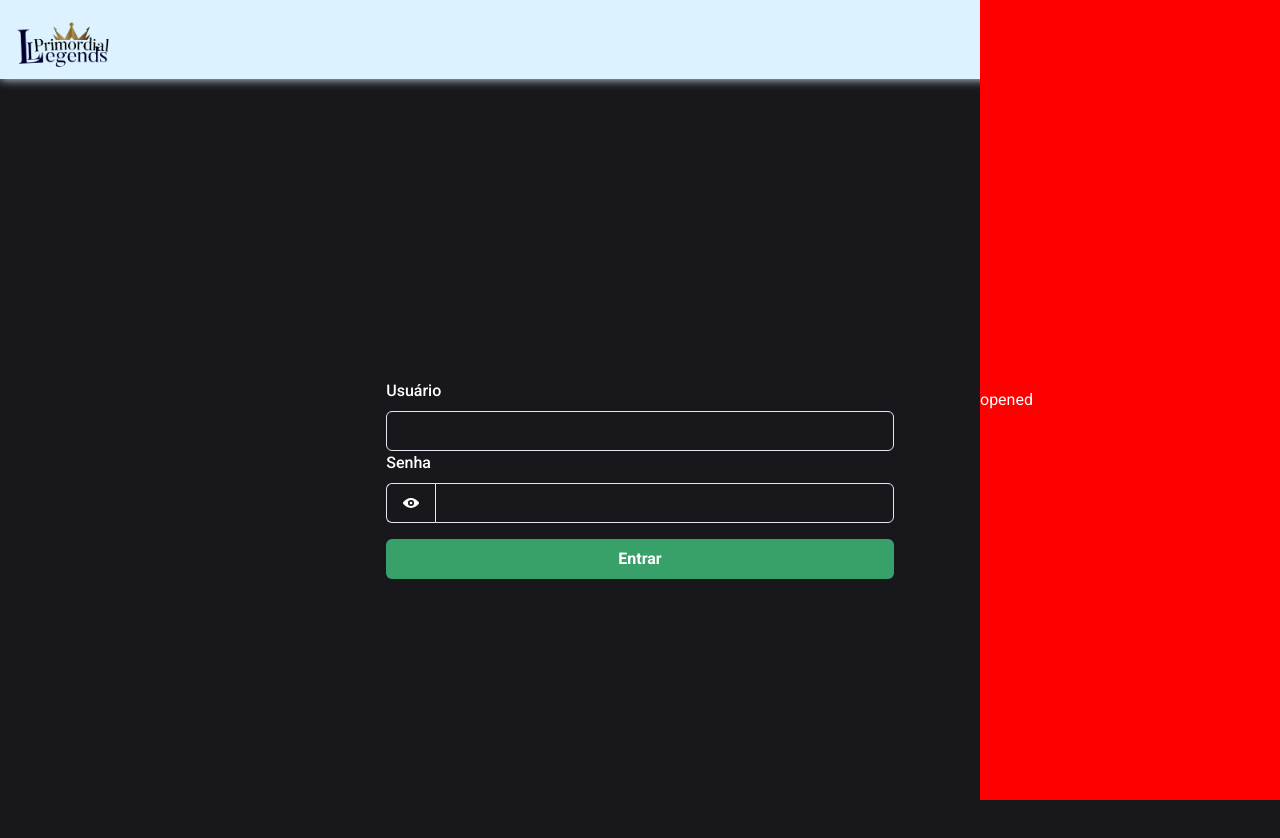
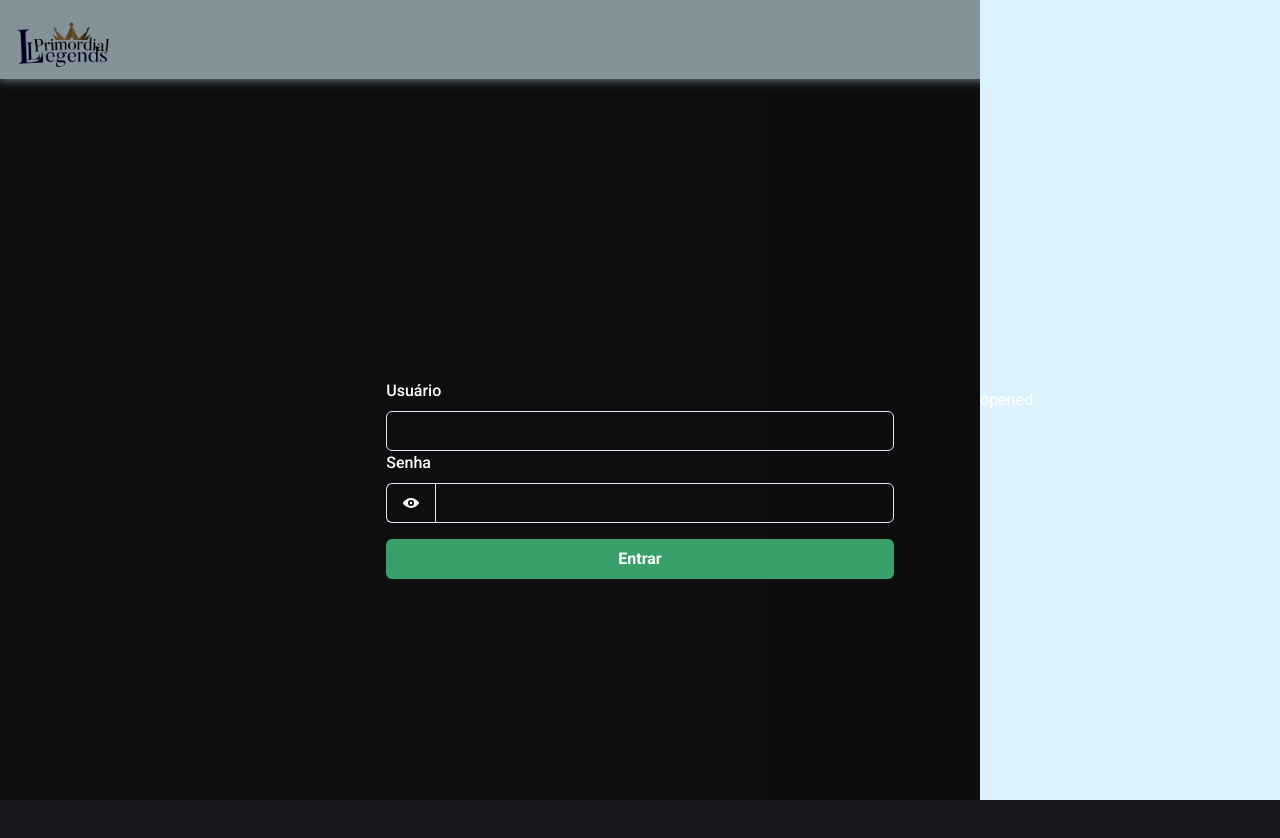
Before and after one commit to victor-0x29a/legends-wiki, a React (Vite) app: page /auth/login in a window 1280 px wide. Both pictures are taken after a click on the icon 1256 px from the left and 39 px from the top of the page. Shown: the top 838 px of the page. Built offline with nearby package versions, Linux system fonts and the light colour scheme.

Commit message:
Patch: filter and animation when is open

```diff
--- a/src/components/Header/HeaderSideModal.tsx
+++ b/src/components/Header/HeaderSideModal.tsx
@@ -1,5 +1,6 @@
-import { Box, Slide } from "@chakra-ui/react";
+import { Box, Fade, Slide } from "@chakra-ui/react";
 import { IHeaderSideModalProps } from "./HeaderSideModal.type";
+import { LegendsColor } from "../../styles/constants.style";
 
 const modalWidth = "300px"
 
@@ -8,9 +9,10 @@ export const HeaderSideModal = ({
     ref
 }: IHeaderSideModalProps) => {
     return (
-        <Slide in={isOpen} direction="right" ref={ref as unknown as React.RefObject<HTMLDivElement>}>
+        <Slide in={isOpen} direction="right">
             <Box
-                bgColor={"red"}
+                ref={ref as unknown as React.RefObject<HTMLDivElement>}
+                bgColor={LegendsColor.backgroundColors.secondary}
                 display={"flex"}
                 flexDirection={"column"}
                 justifyContent={"center"}
@@ -20,9 +22,16 @@ export const HeaderSideModal = ({
                 top={0}
                 w={modalWidth}
                 h={"100%"}
-                maxH="100vh">
+                maxH="100vh"
+                zIndex={101}>
                 <h1>opened</h1>
             </Box>
+            <Fade in={isOpen} transition={{
+                enter: { delay: 0.3 },
+                exit: { delay: 0.5 }
+            }}>
+                <Box zIndex={100} width={'100vw'} height={'100vh'} backgroundColor={"rgba(0, 0,0, 0.4)"} />
+            </Fade>
         </Slide>
     );
 }
```
